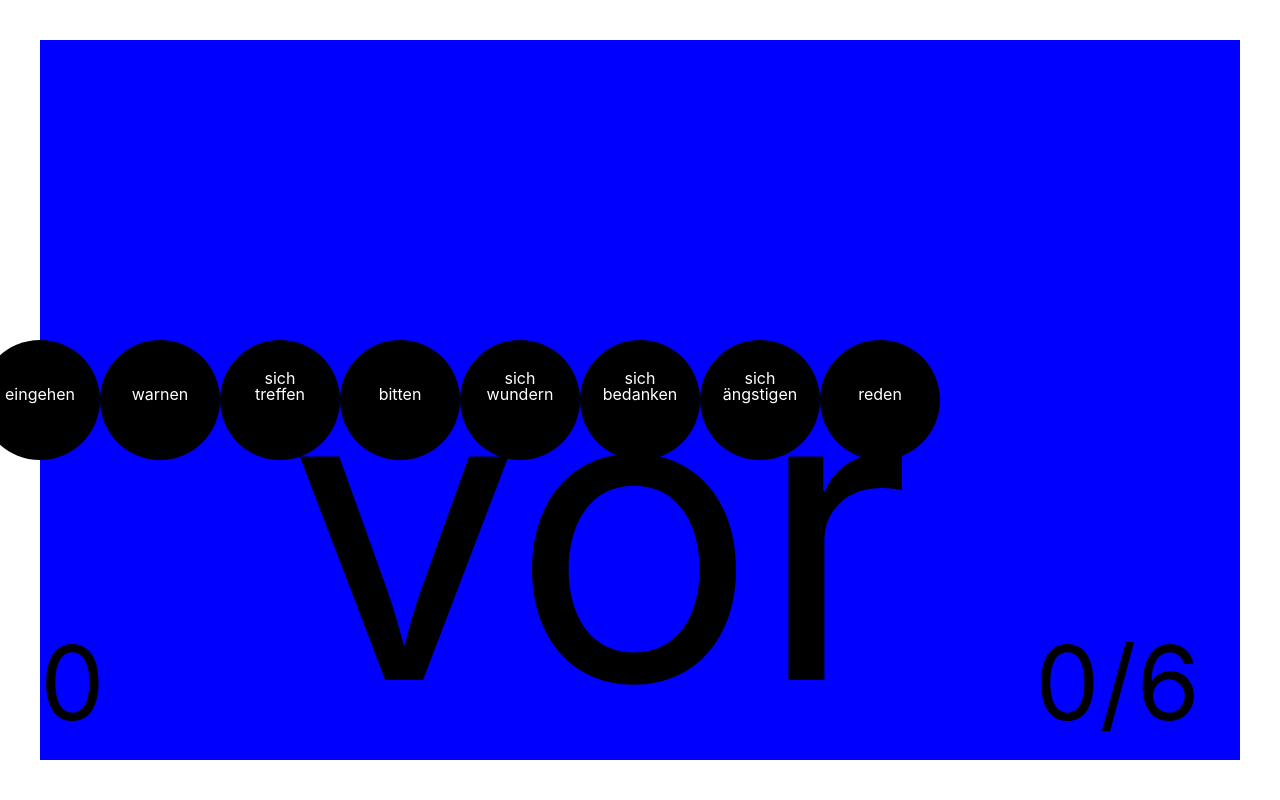
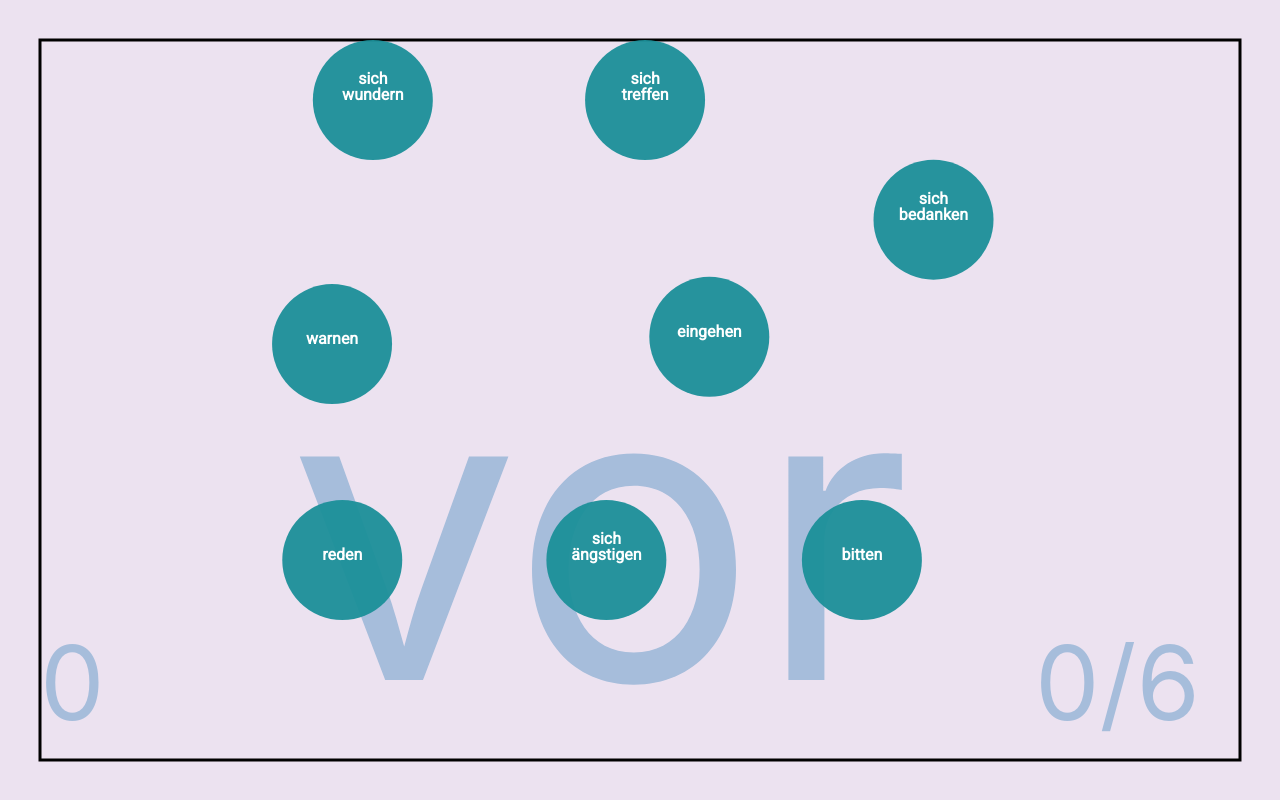
Before and after one commit to JJ-DiazBaquero/DEPraepositionen, a plain HTML site: page index.html in a window 1280 px wide. Drawn offline with Linux system fonts and the light colour scheme.

Commit message:
Kraftsimulation in d3 gefügt wird, um Layout zu verbessen ColorBrewers Farben gefügt werden Schrift Robot gefügt wird
Added force simulation in d3 to improve layout
Added colors from ColorBrewer to make it prettier
Added Font Roboto

```diff
--- a/index.html
+++ b/index.html
@@ -6,6 +6,7 @@
     <link rel="stylesheet" href="css/bootstrap.css">
     <link rel="script" href="js/bootstrap.js">
     <link rel="stylesheet" href="https://use.fontawesome.com/releases/v5.4.2/css/all.css" integrity="sha384-/rXc/GQVaYpyDdyxK+ecHPVYJSN9bmVFBvjA/9eOB+pb3F2w2N6fc5qB9Ew5yIns" crossorigin="anonymous">
+    <link href="https://fonts.googleapis.com/css?family=Roboto" rel="stylesheet">
     <script src="js/d3.js"></script>
 </head>
 <body>
@@ -13,6 +14,7 @@
 <svg id="graph" style="position:fixed; top:0; left:0; height:100%; width:100%"></svg>
 
 </body>
+<script src="js/Funktionen.js"></script>
 <script src="js/game.js"></script>
 
 </html>
--- /dev/null
+++ b/js/Funktionen.js
@@ -0,0 +1,35 @@
+function getRandomSubarray(arr, size) {
+    var shuffled = arr.slice(0), i = arr.length, temp, index;
+    while (i--) {
+        index = Math.floor((i + 1) * Math.random());
+        temp = shuffled[index];
+        shuffled[index] = shuffled[i];
+        shuffled[i] = temp;
+    }
+    return shuffled.slice(0, size);
+}
+
+function diff(A, B) {
+    return A.filter(function (a) {
+        return B.indexOf(a) == -1;
+    });
+}
+
+function shuffle(array) {
+    var currentIndex = array.length, temporaryValue, randomIndex;
+
+    // While there remain elements to shuffle...
+    while (0 !== currentIndex) {
+
+        // Pick a remaining element...
+        randomIndex = Math.floor(Math.random() * currentIndex);
+        currentIndex -= 1;
+
+        // And swap it with the current element.
+        temporaryValue = array[currentIndex];
+        array[currentIndex] = array[randomIndex];
+        array[randomIndex] = temporaryValue;
+    }
+
+    return array;
+}
--- a/js/game.js
+++ b/js/game.js
@@ -3,42 +3,6 @@ var margin = {top: 40, right: 40, bottom: 40, left: 40};
 var svgGraph = d3.select("#graph"),
     width = svgGraph.node().getBoundingClientRect().width - margin.left - margin.right,
     height = svgGraph.node().getBoundingClientRect().height - margin.top - margin.bottom;
-
-function getRandomSubarray(arr, size) {
-    var shuffled = arr.slice(0), i = arr.length, temp, index;
-    while (i--) {
-        index = Math.floor((i + 1) * Math.random());
-        temp = shuffled[index];
-        shuffled[index] = shuffled[i];
-        shuffled[i] = temp;
-    }
-    return shuffled.slice(0, size);
-}
-
-function diff(A, B) {
-    return A.filter(function (a) {
-        return B.indexOf(a) == -1;
-    });
-}
-
-function shuffle(array) {
-    var currentIndex = array.length, temporaryValue, randomIndex;
-
-    // While there remain elements to shuffle...
-    while (0 !== currentIndex) {
-
-        // Pick a remaining element...
-        randomIndex = Math.floor(Math.random() * currentIndex);
-        currentIndex -= 1;
-
-        // And swap it with the current element.
-        temporaryValue = array[currentIndex];
-        array[currentIndex] = array[randomIndex];
-        array[randomIndex] = temporaryValue;
-    }
-
-    return array;
-}
 
 d3.csv("data/verbenListe.csv", function(error, data) {
     if (error) throw error;
@@ -46,11 +10,18 @@ d3.csv("data/verbenListe.csv", function(error, data) {
     var hintergrund = svgGraph.append("g");
 
     hintergrund.append("rect")
+        .attr("width", width+ margin.left + margin.right)
+        .attr("height", height + margin.top + margin.bottom)
+        .style("fill", "#ece2f0");
+
+    hintergrund.append("rect")
         .attr("x", margin.left)
         .attr("y", margin.top)
         .attr("width", width)
         .attr("height", height)
-        .style("fill", "blue");
+        .style("stroke","black")
+        .style("stroke-width", "3")
+        .style("fill", "#00f0");
 
     // 4 bucktabe mit 32vw ist genug gross
     // 3 bucktabe mit 50vw ist zu gross
@@ -60,7 +31,9 @@ d3.csv("data/verbenListe.csv", function(error, data) {
         .attr("x", width/2)
         .attr("y", height - margin.bottom)
         .attr("text-anchor", "middle")
-        .attr("font-size", "32vw");
+        .attr("font-size", "32vw")
+        .style("fill", "#a6bddb")
+        .style("opacity", 1);
 
 
     var tree = d3.nest()
@@ -103,6 +76,7 @@ d3.csv("data/verbenListe.csv", function(error, data) {
         .attr("y", height)
         .attr("font-size", "8vw")
         .attr("text-anchor", "end")
+        .style("fill", "#a6bddb")
         .text(aktuelleGefunden +"/" + insgesamt)
 
     var gFehlerZaehler = svgGraph.append("g");
@@ -111,49 +85,74 @@ d3.csv("data/verbenListe.csv", function(error, data) {
         .attr("x", margin.left)
         .attr("y", height)
         .attr("font-size", "8vw")
+        .style("fill", "#a6bddb")
         .attr("text-anchor", "start")
         .text(fehler);
 
     var x = d3.scaleLinear()
         .range([0, width])
-        .domain([0,100]);
+        .domain([0,1]);
 
     var y = d3.scaleLinear()
         .range([0, height])
-        .domain([0,100]);
+        .domain([0,1]);
+
+    var color = d3.scaleOrdinal(d3.schemeCategory10);
 
     var gWorte = svgGraph.append("g")
-        .attr("transform","translate("+margin.left+","+margin.top+")")
         .selectAll("g")
         .data(worteListe);
 
     gWorteEnter = gWorte.enter()
         .append("g")
         .attr("class",function(d,i){return "g "+i;})
-        .attr("transform", function(d,i){return "translate(" + x(i*10) + "," + height/2 + ")"})
+/*
+        .attr("transform", function(d,i){
+            // Upper elipse
+            var xPos = 0.5 - Math.cos(i/10*Math.PI)/2.5;
+            var yPos = 0.5 - Math.sin(i/10*Math.PI)/2.5;
+            return "translate(" + x(xPos) + "," + y(yPos) + ")"
+        })
+*/
         .on("click", function(d){
             if(d.type == "F"){
                 d3.select(this).transition()
-                    .duration(1000)
+                    .duration(500)
                     .ease(d3.easeLinear)
-                    .style("opacity", 0);
+                    .style("opacity", 0)
+                    .remove();
                 aktuelleGefunden += 1;
                 d3.select("#Punktzahl")
-                    .text(aktuelleGefunden+"/"+insgesamt)
+                    .text(aktuelleGefunden+"/"+insgesamt);
+
+                worteListe  = worteListe.filter(worte => worte.wort != d.wort)
+                simulation.nodes(worteListe)
+                simulation.restart();
             }if(d.type == "R"){
                 fehler += 1;
+                d3.select(this).transition()
+                    .duration(80)
+                    .attr("transform", "translate(8)")
+                    .transition()
+                    .duration(80)
+                    .attr("transform", "translate(0)");
                 d3.select("#Fehlerzahl")
-                    .text(fehler)
+                    .text(fehler);
+                simulation.restart();
             }
         });
 
     gWorteEnter.append("circle")
         .attr("r",60)
-        .attr("class",function(d,i){return "circle "+i;});
+        .attr("class",function(d,i){return "circle "+i;})
+        .style("fill", "#1c9099")
+        .style("opacity", 0.95);
 
     gWorteEnter.append("text")
         .attr("text-anchor", "middle")
         .text(function(d){return d.wort.replace(/sich|\(sich\)/g, "");})
+        .style("font-family", "'Roboto', sans-serif")
+        .style("font-weight", "bold")
         .attr("fill", "white");
 
     gWorteEnter.append("text")
@@ -162,8 +161,28 @@ d3.csv("data/verbenListe.csv", function(error, data) {
             if(d.wort.includes("(sich)")){return "(sich)";}
             if(d.wort.includes("sich")){return "sich";}
             return "";})
+        .style("font-family", "'Roboto', sans-serif")
+        .style("font-weight", "bold")
         .attr("dy", "-1em")
         .attr("fill", "white")
 
+    var ticked = function() {
+        /*aktualisieren die Simulation*/
+        gWorteEnter.selectAll("circle")
+            .attr("cx", function(d) { return d.x = Math.max(60+margin.left, Math.min(width - margin.right - 120, d.x)); })
+            .attr("cy", function(d) { return d.y = Math.max(60+margin.top, Math.min(height - margin.bottom - 120, d.y)); });
+
+        gWorteEnter.selectAll("text")
+            .attr("x", function(d) { return d.x })
+            .attr("y", function(d) { return d.y });
+    };
+
+    var simulation = d3.forceSimulation(worteListe)
+        .force("x", d3.forceX(x(0.5)).strength(0.1))
+        .force("y", d3.forceY(y(0.5)).strength(0.1))
+        .force("collide", d3.forceCollide(60))
+        .force("repulsion",d3.forceManyBody().strength(-2500))
+        .on("tick",ticked);
+
 
 });
```
